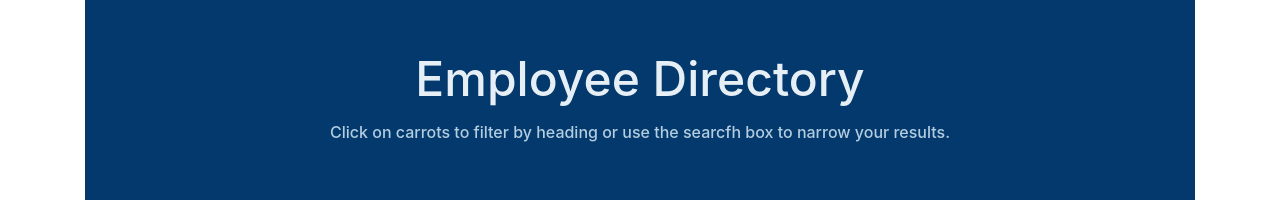
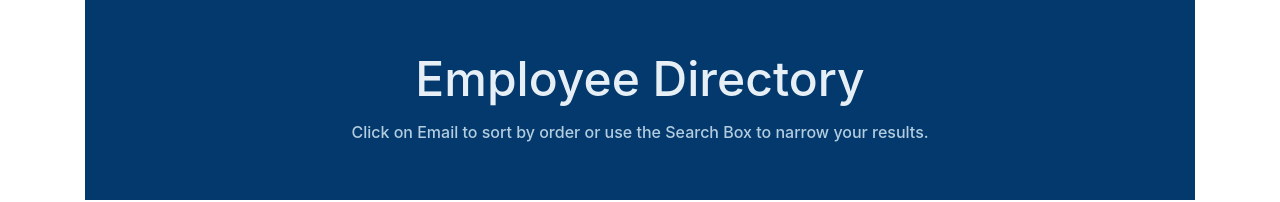
Before and after one commit to vinhkhamhuynh/employee-directory, a React (Create React App) app: page / in a window 1280 px wide. Shown: the top 202 px of the page. Built offline with nearby package versions, Linux system fonts and the light colour scheme; no server answers.

Commit message:
added readme

```diff
--- a/src/components/Title.js
+++ b/src/components/Title.js
@@ -7,7 +7,7 @@ function TitleDiv() {
             <h1>
                 Employee Directory
             </h1>
-            <h3>Click on carrots to filter by heading or use the searcfh box to narrow your results. </h3>
+            <h3>Click on Email to sort by order or use the Search Box to narrow your results. </h3>
         </div>
     );
 };
```
Also changed, not shown: public/screenshot.PNG (added), 1 other file (tests, documents, lock files or other folders).
